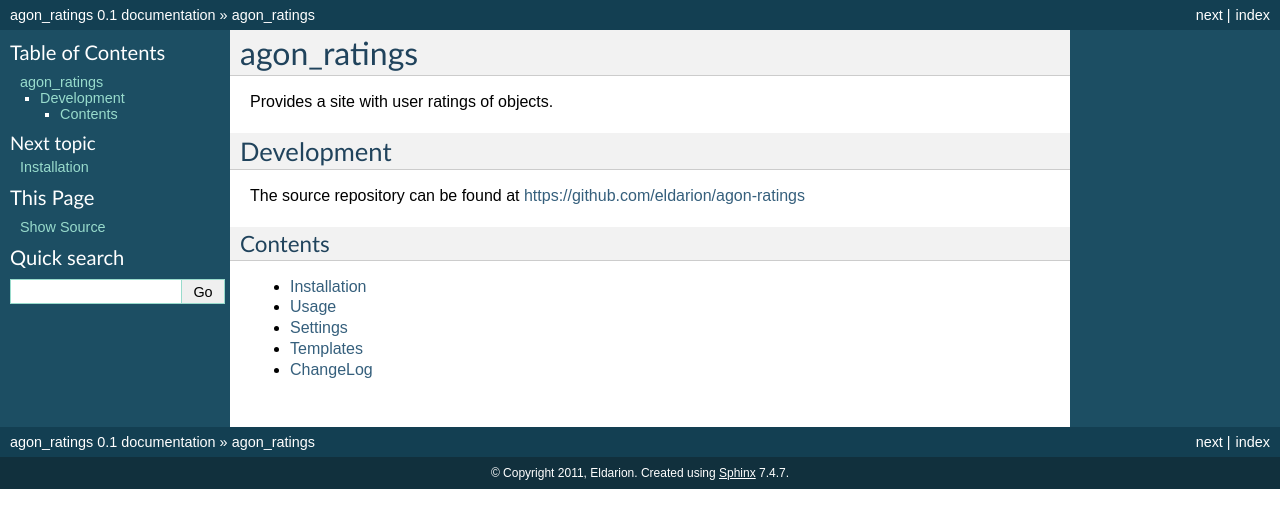
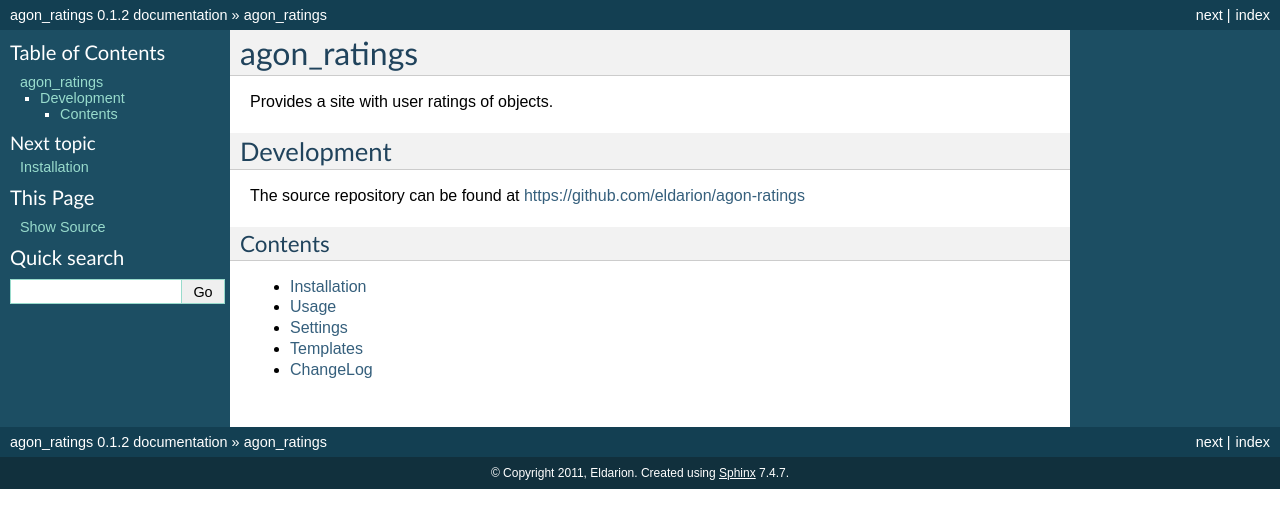
Before and after one commit to pinax/pinax-ratings, a Sphinx documentation site: the page built from docs/index.rst, in a window 1280 px wide. Shown: the top 528 px of the page. Built offline with Sphinx 7.4.7, drawn with Linux system fonts in a browser that asks for light colours.

Commit message:
Update docs version

```diff
--- a/docs/conf.py
+++ b/docs/conf.py
@@ -4,8 +4,8 @@ source_suffix = '.rst'
 master_doc = 'index'
 project = u'agon_ratings'
 copyright = u'2011, Eldarion'
-version = '0.1'
-release = '0.1'
+version = '0.1.2'
+release = '0.1.2'
 exclude_patterns = ['_build']
 pygments_style = 'sphinx'
 html_theme = 'default'
```
